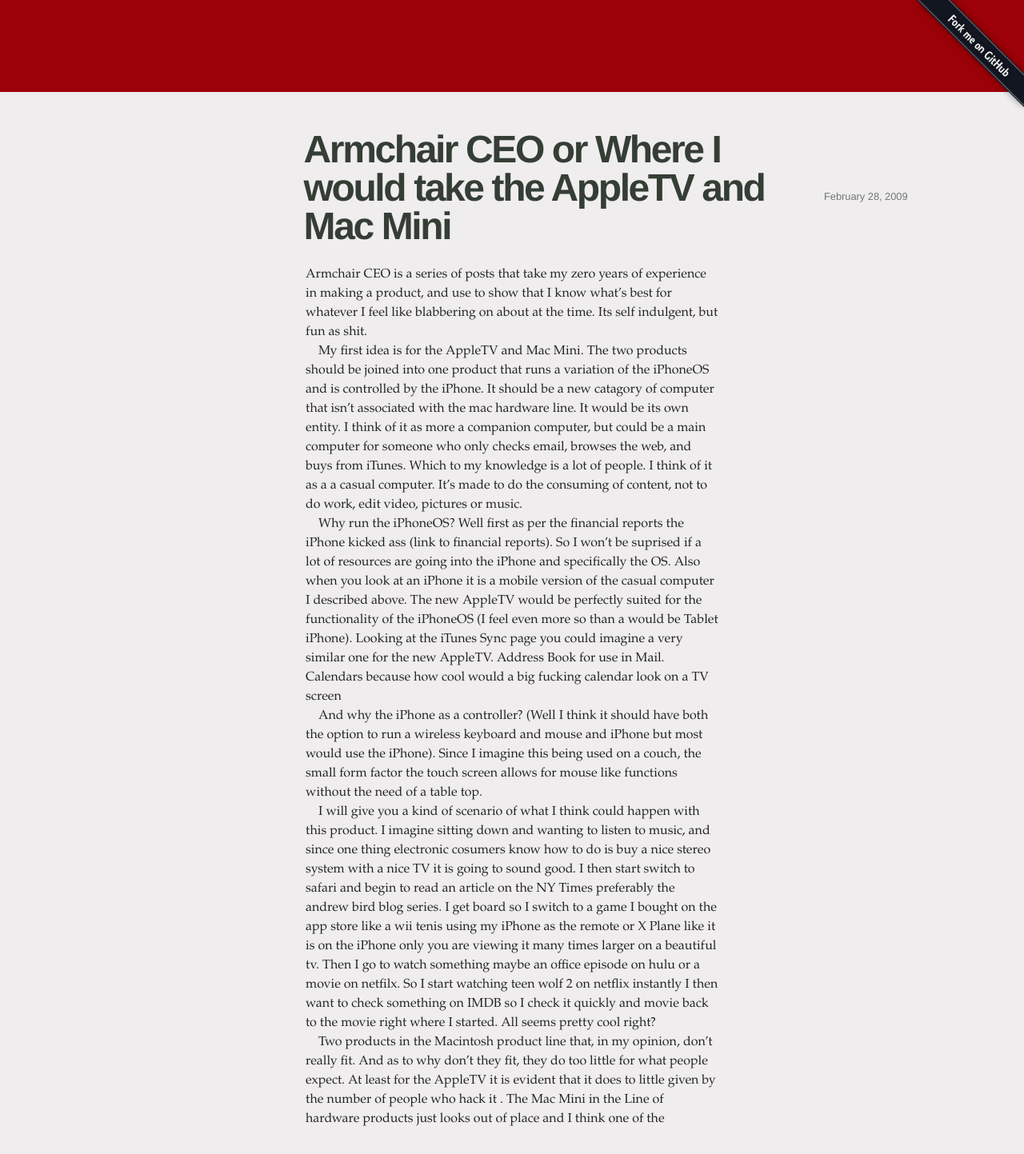
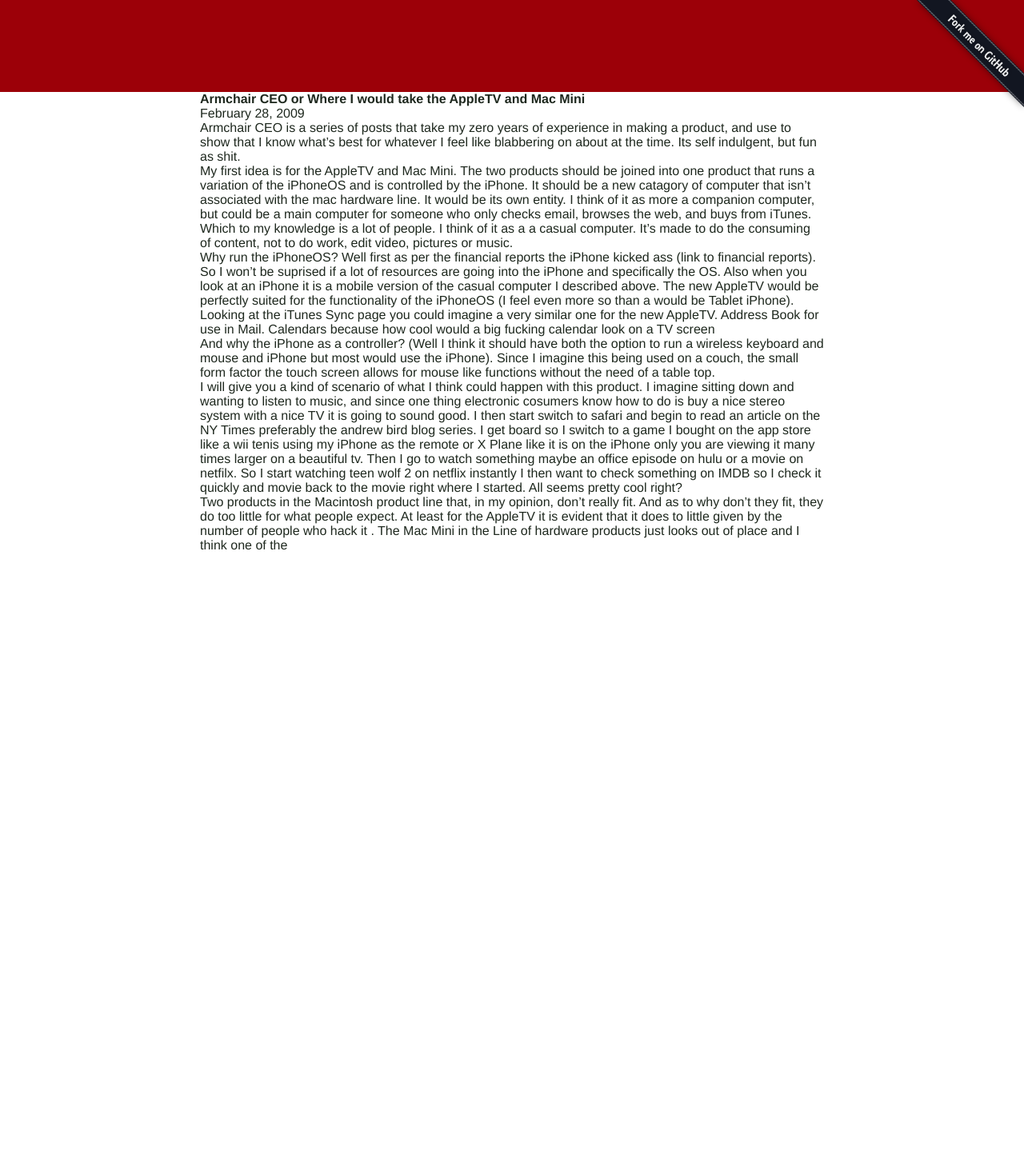
Before and after one commit to drewfranklin/drewfranklin.github.io, a Jekyll site: the page built from _posts/2009-02-28-armchair-ceo.markdown, in a window 1280 px wide. Shown: the whole page at 80% size. Built offline with Jekyll 4.4.1, drawn with Linux system fonts in a browser that asks for light colours; nearby versions of some CDN libraries; after the commit the page ends 900 px from its top, so only the background shows below that.

Commit message:
added classes for index and changed all dates to be span with class date and removed most of master to clean up the css

```diff
--- a/css/master.css
+++ b/css/master.css
@@ -90,7 +90,7 @@
 
 /* MAIN */
 
-#main {
+/*#main {
 	background-color: rgb(239, 237, 238);
 	color: rgb(34, 34, 34);
 }
@@ -100,16 +100,16 @@
 }
 
 #main a {
-	color: #9C0008 /* rgb(122, 0, 0)*/
+	color: #9C0008
 }
 
 #main a:hover {
 	color: rgb(75, 34, 34)
-}
+}*/
 
 /* SECTIONS */
 
-.section {
+/*.section {
 	overflow: hidden;
 }
 
@@ -136,10 +136,10 @@
 	letter-spacing: -0.05em;
 	color: rgb(255, 255, 255);
 }
-
+*/
 /* POST HEADER */
 
-.post .admin {
+/*.post .admin {
 	float: left;
     position: absolute;
 	margin: 145px 0px;
@@ -160,11 +160,11 @@
 	position: absolute;
     font-size: 0.80em;
     color: rgb(109, 116, 109);
-}
+}*/
 
 /* POST TEXT */
 
-.post .post-text {
+/*.post .post-text {
     float: left;
     clear: none;
     width: 516px;
@@ -260,7 +260,7 @@
     float: left;
     position: relative;
     margin: 1em 1em 1em -180px;
-}
+}*/
 
 /* EXTRAS */
 #ribbon {
--- a/index.html
+++ b/index.html
@@ -3,14 +3,14 @@
 title: Drew Franklin
 ---
 <div id="main" class="home">
-	<div id="home">
+	<div class="post">
 		<h3><a href="/archive.html">Posts</a></h3>
-		<ul class="posts">
+		<ul>
 			{% for post in site.posts %}
 			<li><span class="date">{{ post.date | page.date | date: "%B %d, %Y"  }}</span> &raquo; <a href="{{ post.url }}">{{ post.title }}</a></li>
 			{% endfor %}
 		</ul>
 	</div>
-	<div id="links"></div>
+	<div id="links" class="post"></div>
 </div>
 <div id="footer" class="home"></div>
--- a/scripts/links.js
+++ b/scripts/links.js
@@ -19,13 +19,13 @@
 function output_feed_items(json) {
   var heading = '<h3><a href="' + json.value.description + '">' + json.value.title + '</a></h3>';
   for (i=0;i<json.count;i++) {
-    itemList += make_feed_item(json.value.items[i], i);
+    itemList += make_feed_item(json.value.items[i]);
   }
   return heading + itemList;
 }
 
-function make_feed_item(item, item_id) {
-	return '<span>' + item.pubDate  + '</span>' +
+function make_feed_item(item) {
+	return '<span class="date">' + item.pubDate  + '</span>' +
 		'<h4><a href="' + item.link + '">' + item.title + '</a></h4>' +
 		'<div class="item-info">' + item.description + '</div>';
 }
```
